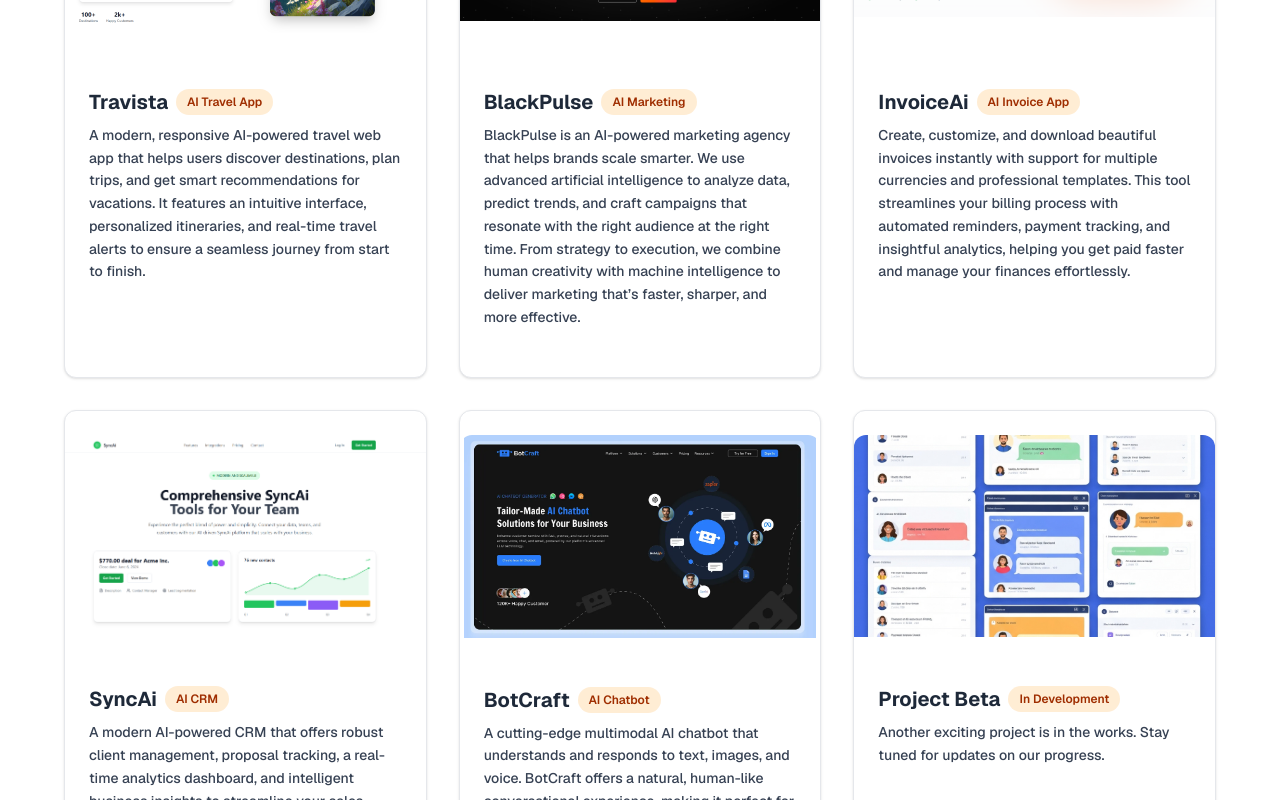
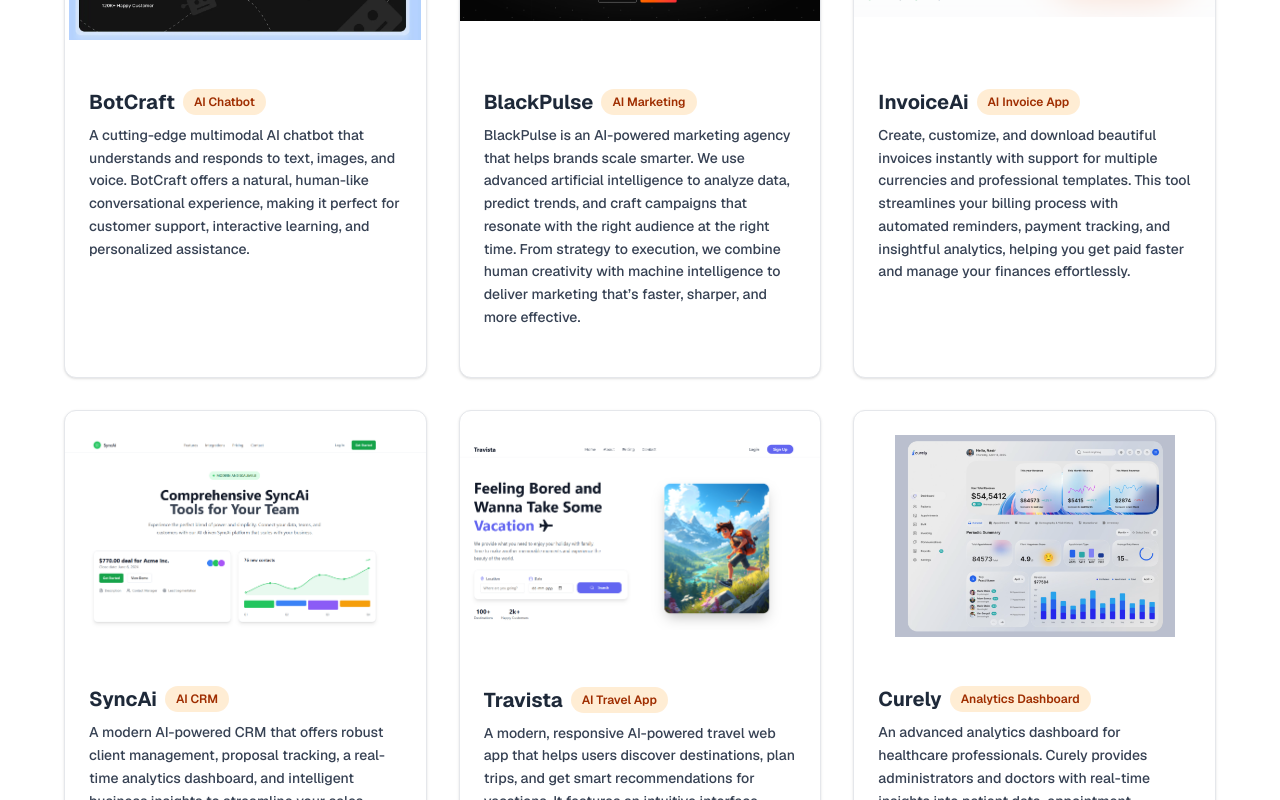
Before and after one commit to rishabh0009-7/BuildLabs, a Next.js app: page / in a window 1280 px wide. Shown: the part 2040-2840 px from the top of the page. Built offline with nearby package versions, Linux system fonts and the light colour scheme.

Commit message:
project section completed

```diff
--- a/app/page.tsx
+++ b/app/page.tsx
@@ -451,13 +451,13 @@ export default function MVPLabsLandingPage() {
           </div>
 
           <div className="grid grid-cols-1 md:grid-cols-2 lg:grid-cols-3 gap-8 max-w-6xl mx-auto">
-            {/* Travista Card */}
+            {/* BotCraft Card */}
             <Card className="bg-white border border-gray-200 hover:shadow-xl transition-all duration-300 group hover:scale-105">
               <div className="relative">
                 <div className="aspect-video rounded-t-xl overflow-hidden">
                   <img
-                    src="/Travista.png"
-                    alt="Travista - AI Travel App"
+                    src="/BotCraft.png"
+                    alt="BotCraft - AI Chatbot"
                     className="w-full h-full object-contain group-hover:scale-110 transition-transform duration-500"
                   />
                 </div>
@@ -465,14 +465,14 @@ export default function MVPLabsLandingPage() {
               <CardContent className="p-6">
                 <div className="flex items-center mb-2">
                   <h3 className="text-xl font-bold text-gray-800">
-                    Travista
+                    BotCraft
                   </h3>
                   <Badge className="ml-2 bg-orange-100 text-orange-800 text-xs px-2.5 py-1 rounded-full font-semibold">
-                    AI Travel App
+                    AI Chatbot
                   </Badge>
                 </div>
                 <p className="text-gray-700 text-sm leading-relaxed font-medium">
-                  A modern, responsive AI-powered travel web app that helps users discover destinations, plan trips, and get smart recommendations for vacations. It features an intuitive interface, personalized itineraries, and real-time travel alerts to ensure a seamless journey from start to finish.
+                  A cutting-edge multimodal AI chatbot that understands and responds to text, images, and voice. BotCraft offers a natural, human-like conversational experience, making it perfect for customer support, interactive learning, and personalized assistance.
                 </p>
               </CardContent>
             </Card>
@@ -566,13 +566,13 @@ export default function MVPLabsLandingPage() {
               </CardContent>
             </Card>
 
-            {/* BotCraft Card */}
+            {/* Travista Card */}
             <Card className="bg-white border border-gray-200 hover:shadow-xl transition-all duration-300 group hover:scale-105">
               <div className="relative">
                 <div className="aspect-video rounded-t-xl overflow-hidden">
                   <img
-                    src="/BotCraft.png"
-                    alt="BotCraft - AI Chatbot"
+                    src="/Travista.png"
+                    alt="Travista - AI Travel App"
                     className="w-full h-full object-contain group-hover:scale-110 transition-transform duration-500"
                   />
                 </div>
@@ -580,40 +580,40 @@ export default function MVPLabsLandingPage() {
               <CardContent className="p-6">
                 <div className="flex items-center mb-2">
                   <h3 className="text-xl font-bold text-gray-800">
-                    BotCraft
+                    Travista
                   </h3>
                   <Badge className="ml-2 bg-orange-100 text-orange-800 text-xs px-2.5 py-1 rounded-full font-semibold">
-                    AI Chatbot
+                    AI Travel App
                   </Badge>
                 </div>
                 <p className="text-gray-700 text-sm leading-relaxed font-medium">
-                  A cutting-edge multimodal AI chatbot that understands and responds to text, images, and voice. BotCraft offers a natural, human-like conversational experience, making it perfect for customer support, interactive learning, and personalized assistance.
+                  A modern, responsive AI-powered travel web app that helps users discover destinations, plan trips, and get smart recommendations for vacations. It features an intuitive interface, personalized itineraries, and real-time travel alerts to ensure a seamless journey from start to finish.
                 </p>
               </CardContent>
             </Card>
 
-            {/* Fake Project Card 2 */}
+            {/* Curely Card */}
             <Card className="bg-white border border-gray-200 hover:shadow-xl transition-all duration-300 group hover:scale-105">
               <div className="relative">
-                <div className="aspect-video bg-gray-100 rounded-t-xl overflow-hidden">
+                <div className="aspect-video rounded-t-xl overflow-hidden">
                   <img
-                    src="/chatbot-platform-interface.png"
-                    alt="Placeholder Project 2"
-                    className="w-full h-full object-cover group-hover:scale-110 transition-transform duration-500"
+                    src="/Dashboard.png"
+                    alt="Curely - Analytics Dashboard"
+                    className="w-full h-full object-contain group-hover:scale-110 transition-transform duration-500"
                   />
                 </div>
               </div>
               <CardContent className="p-6">
                 <div className="flex items-center mb-2">
                   <h3 className="text-xl font-bold text-gray-800">
-                    Project Beta
+                    Curely
                   </h3>
                   <Badge className="ml-2 bg-orange-100 text-orange-800 text-xs px-2.5 py-1 rounded-full font-semibold">
-                    In Development
+                    Analytics Dashboard
                   </Badge>
                 </div>
                 <p className="text-gray-700 text-sm leading-relaxed font-medium">
-                  Another exciting project is in the works. Stay tuned for updates on our progress.
+                  An advanced analytics dashboard for healthcare professionals. Curely provides administrators and doctors with real-time insights into patient data, appointment scheduling, and operational efficiency, enabling data-driven decisions to improve patient care.
                 </p>
               </CardContent>
             </Card>
```
Also changed, not shown: public/Dashboard.png (added).
